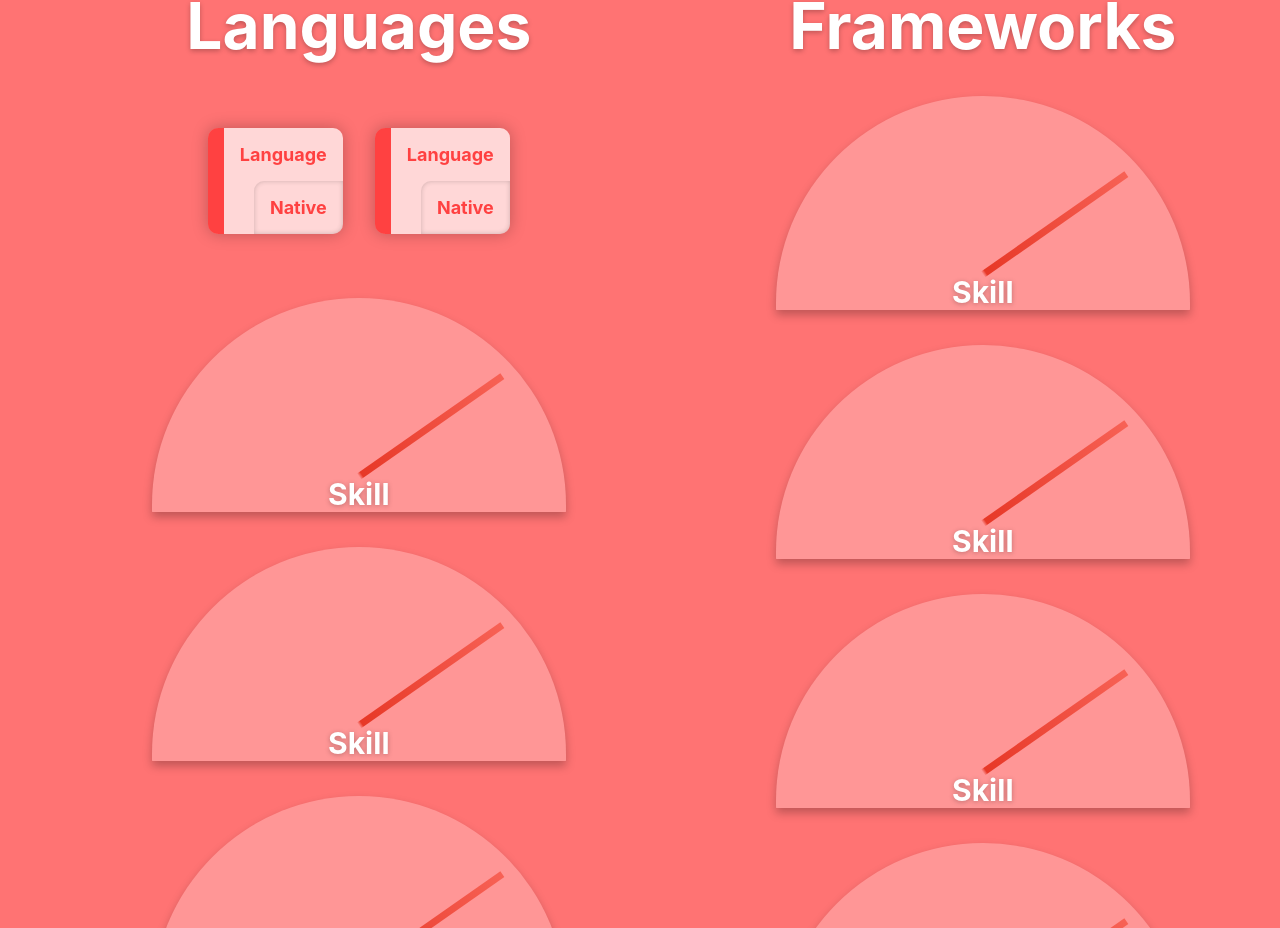
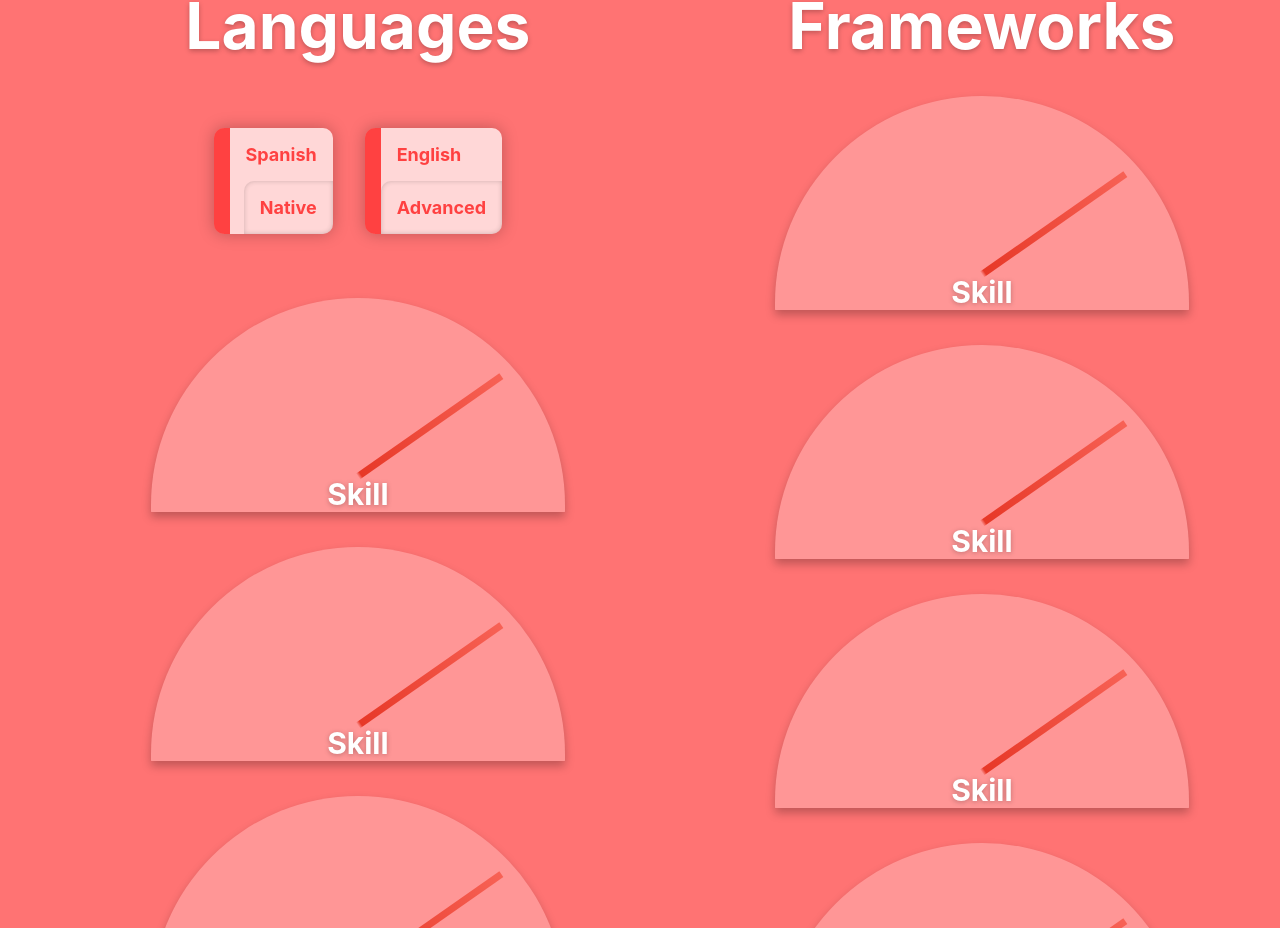
Before and after one commit to k3v53/arg-prog-front, an Angular app: page / in a window 1280 px wide. Shown: the part 2493-3421 px from the top of the page. Built offline with nearby package versions, Linux system fonts and the light colour scheme.

Commit message:
Updated languages entries

```diff
--- a/src/app/components/skills/language-entry/language-entry.component.html
+++ b/src/app/components/skills/language-entry/language-entry.component.html
@@ -1,4 +1,4 @@
 <article>
-  <p>Language</p>
-  <p class="expertise">Native</p>
+  <p>{{name}}</p>
+  <p class="expertise">{{expertise}}</p>
 </article>
--- a/src/app/components/skills/skills.component.html
+++ b/src/app/components/skills/skills.component.html
@@ -4,8 +4,8 @@
       <h1>Languages</h1>
       <div class="skillsContainer">
         <div class="skillsContainer">
-          <app-language-entry></app-language-entry>
-          <app-language-entry></app-language-entry>
+          <app-language-entry name="Spanish" expertise="Native"></app-language-entry>
+          <app-language-entry name="English" expertise="Advanced"></app-language-entry>
         </div>
         <app-skills-entry></app-skills-entry>
         <app-skills-entry></app-skills-entry>
```
Also changed, not shown: src/app/components/skills/language-entry/language-entry.component.ts (+4 -3 lines).
